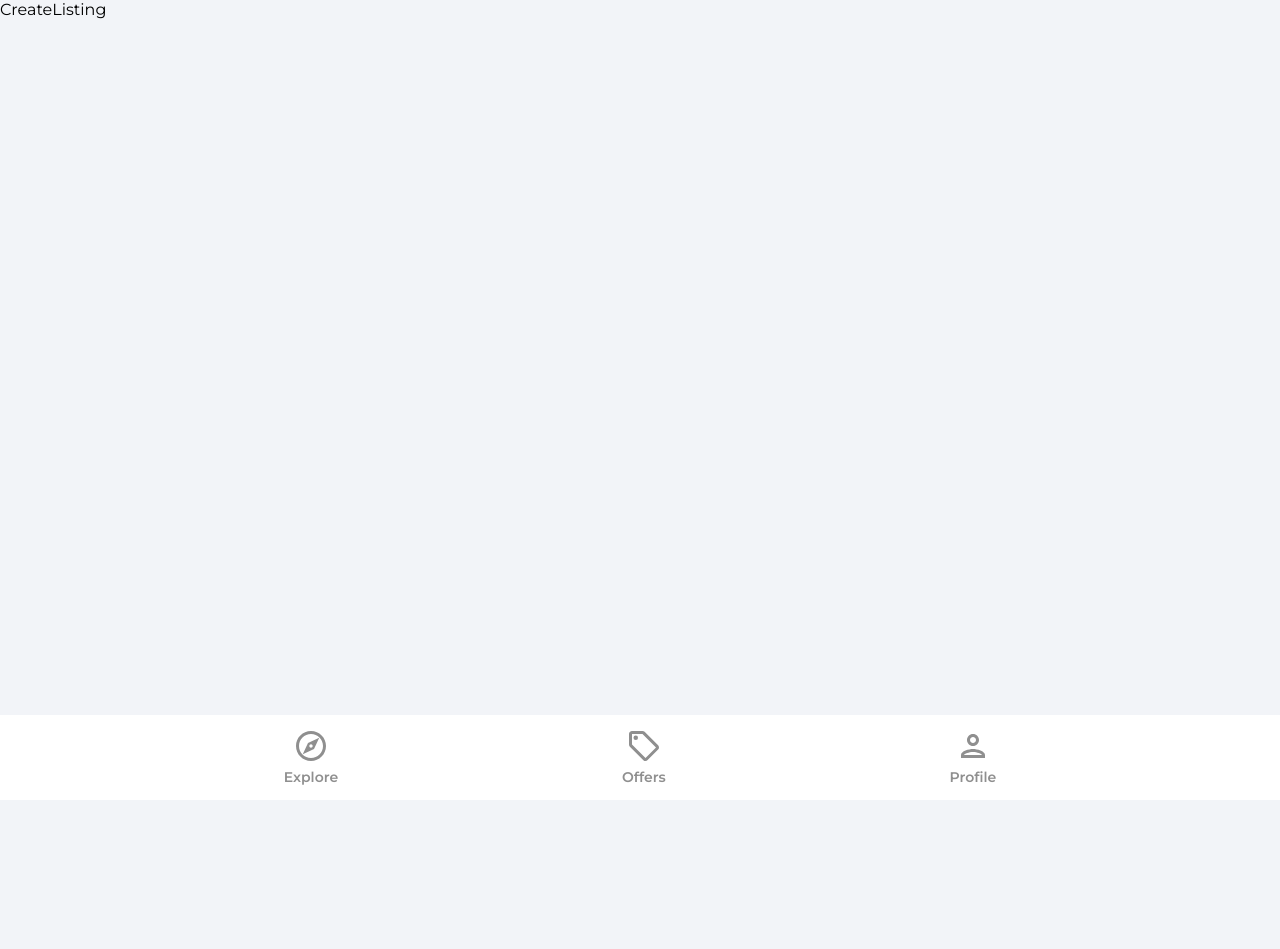
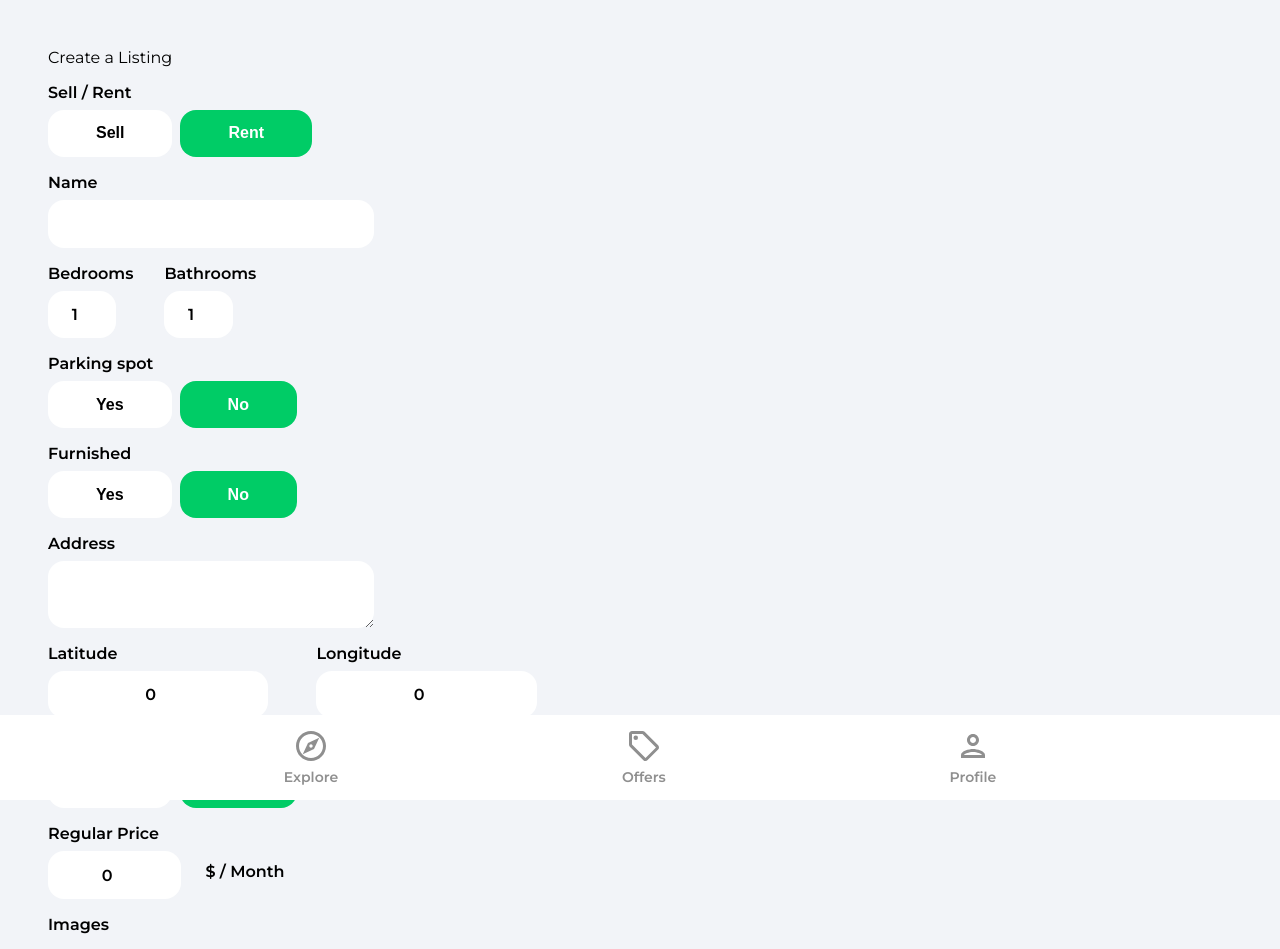
Before and after one commit to IImRan007/House-Marketplace-Firebase-App, a React (Create React App) app: page /create-listing in a window 1280 px wide. Shown: the top 949 px of the page. Before the commit the page ends 800 px from the top, so only its background shows below. Built offline with nearby package versions, Linux system fonts and the light colour scheme; no server answers; sample sign-in values are in the browser's storage.

Commit message:
Create Listing Form

```diff
--- a/src/pages/CreateListing.js
+++ b/src/pages/CreateListing.js
@@ -4,9 +4,11 @@
 import { getAuth, onAuthStateChanged } from "firebase/auth";
 // Components
 import Spinner from "../components/Spinner";
+// Toast
+import { toast } from "react-toastify";
 
 const CreateListing = () => {
-  const [geolocationEnabled, setGeolocationEnabled] = useState(true);
+  const [geolocationEnabled, setGeolocationEnabled] = useState(false);
   const [loading, setLoading] = useState(false);
   const [formData, setFormData] = useState({
     type: "rent",
@@ -23,6 +25,22 @@
     latitude: 0,
     longitude: 0,
   });
+
+  const {
+    type,
+    name,
+    bedrooms,
+    bathrooms,
+    parking,
+    furnished,
+    address,
+    offer,
+    regularPrice,
+    discountedPrice,
+    images,
+    latitude,
+    longitude,
+  } = formData;
 
   const auth = getAuth();
   const navigate = useNavigate();
@@ -45,10 +63,320 @@
     // eslint-disable-next-line
   }, [isMounted]);
 
+  const onMutate = (e) => {
+    let boolean = null;
+
+    if (e.target.value === "true") {
+      boolean = true;
+    }
+
+    if (e.target.value === "false") {
+      boolean = false;
+    }
+
+    // Files/Images
+    if (e.target.files) {
+      setFormData((prevState) => ({
+        ...prevState,
+        images: e.target.files,
+      }));
+    }
+
+    // Text/Boolean/Numbers
+    if (!e.target.files) {
+      setFormData((prevState) => ({
+        ...prevState,
+        [e.target.id]: boolean ?? e.target.value,
+      }));
+    }
+  };
+
+  const handleSubmit = async (e) => {
+    e.preventDefault();
+
+    setLoading(true);
+
+    if (discountedPrice >= regularPrice) {
+      setLoading(false);
+      toast.error("Discounted price needs to be less than regular price");
+      return;
+    }
+
+    if (images.length > 6) {
+      setLoading(false);
+      toast.error("Max 6 images");
+      return;
+    }
+
+    let geolocation = {};
+    let location;
+
+    if (geolocationEnabled) {
+      const response = await fetch(
+        `https://maps.googleapis.com/maps/api/geocode/json?address=${address}&key=${process.env.REACT_APP_GEOCODE_API_KEY}`
+      );
+
+      const data = await response.json();
+
+      geolocation.lat = data.results[0]?.geometry.location.lat ?? 0;
+      geolocation.lng = data.results[0]?.geometry.location.lng ?? 0;
+
+      location =
+        data.status === "ZERO_RESULTS"
+          ? undefined
+          : data.results[0]?.formatted_address;
+
+      if (location === undefined || location.includes("undefined")) {
+        setLoading(false);
+        toast.error("Please enter a correct address");
+        return;
+      }
+    } else {
+      geolocation.lat = latitude;
+      geolocation.lng = longitude;
+    }
+
+    console.log(formData);
+  };
+
   if (loading) {
     return <Spinner />;
   }
 
-  return <div>CreateListing</div>;
+  return (
+    <div className="profile">
+      <header>
+        <p className="pageheader">Create a Listing</p>
+      </header>
+      <main>
+        <form onSubmit={handleSubmit}>
+          <label className="formLabel">Sell / Rent</label>
+          <div className="formButtons">
+            <button
+              type="button"
+              className={type === "sale" ? "formButtonActive" : "formButton"}
+              id="type"
+              value="sale"
+              onClick={onMutate}
+            >
+              Sell
+            </button>
+            <button
+              type="button"
+              className={type === "rent" ? "formButtonActive" : "formButton"}
+              id="type"
+              value="rent"
+              onClick={onMutate}
+            >
+              Rent
+            </button>
+          </div>
+
+          <label className="formLabel">Name</label>
+          <input
+            className="formInputName"
+            type="text"
+            id="name"
+            value={name}
+            onChange={onMutate}
+            maxLength="32"
+            minLength="10"
+            required
+          />
+
+          <div className="formRooms flex">
+            <div>
+              <label className="formLabel">Bedrooms</label>
+              <input
+                className="formInputSmall"
+                type="number"
+                id="bedrooms"
+                value={bedrooms}
+                onChange={onMutate}
+                min="1"
+                max="50"
+                required
+              />
+            </div>
+            <div>
+              <label className="formLabel">Bathrooms</label>
+              <input
+                className="formInputSmall"
+                type="number"
+                id="bathrooms"
+                value={bathrooms}
+                onChange={onMutate}
+                min="1"
+                max="50"
+                required
+              />
+            </div>
+          </div>
+
+          <label className="formLabel">Parking spot</label>
+          <div className="formButtons">
+            <button
+              className={parking ? "formButtonActive" : "formButton"}
+              type="button"
+              id="parking"
+              value={true}
+              onClick={onMutate}
+              min="1"
+              max="50"
+            >
+              Yes
+            </button>
+            <button
+              className={
+                !parking && parking !== null ? "formButtonActive" : "formButton"
+              }
+              type="button"
+              id="parking"
+              value={false}
+              onClick={onMutate}
+            >
+              No
+            </button>
+          </div>
+
+          <label className="formLabel">Furnished</label>
+          <div className="formButtons">
+            <button
+              className={furnished ? "formButtonActive" : "formButton"}
+              type="button"
+              id="furnished"
+              value={true}
+              onClick={onMutate}
+            >
+              Yes
+            </button>
+            <button
+              className={
+                !furnished && furnished !== null
+                  ? "formButtonActive"
+                  : "formButton"
+              }
+              type="button"
+              id="furnished"
+              value={false}
+              onClick={onMutate}
+            >
+              No
+            </button>
+          </div>
+
+          <label className="formLabel">Address</label>
+          <textarea
+            className="formInputAddress"
+            type="text"
+            id="address"
+            value={address}
+            onChange={onMutate}
+            required
+          />
+
+          {!geolocationEnabled && (
+            <div className="formLatLng flex">
+              <div>
+                <label className="formLabel">Latitude</label>
+                <input
+                  className="formInputSmall"
+                  type="number"
+                  id="latitude"
+                  value={latitude}
+                  onChange={onMutate}
+                  required
+                />
+              </div>
+              <div>
+                <label className="formLabel">Longitude</label>
+                <input
+                  className="formInputSmall"
+                  type="number"
+                  id="longitude"
+                  value={longitude}
+                  onChange={onMutate}
+                  required
+                />
+              </div>
+            </div>
+          )}
+
+          <label className="formLabel">Offer</label>
+          <div className="formButtons">
+            <button
+              className={offer ? "formButtonActive" : "formButton"}
+              type="button"
+              id="offer"
+              value={true}
+              onClick={onMutate}
+            >
+              Yes
+            </button>
+            <button
+              className={
+                !offer && offer !== null ? "formButtonActive" : "formButton"
+              }
+              type="button"
+              id="offer"
+              value={false}
+              onClick={onMutate}
+            >
+              No
+            </button>
+          </div>
+
+          <label className="formLabel">Regular Price</label>
+          <div className="formPriceDiv">
+            <input
+              className="formInputSmall"
+              type="number"
+              id="regularPrice"
+              value={regularPrice}
+              onChange={onMutate}
+              min="50"
+              max="750000000"
+              required
+            />
+            {type === "rent" && <p className="formPriceText">$ / Month</p>}
+          </div>
+
+          {offer && (
+            <>
+              <label className="formLabel">Discounted Price</label>
+              <input
+                className="formInputSmall"
+                type="number"
+                id="discountedPrice"
+                value={discountedPrice}
+                onChange={onMutate}
+                min="50"
+                max="750000000"
+                required={offer}
+              />
+            </>
+          )}
+
+          <label className="formLabel">Images</label>
+          <p className="imagesInfo">
+            The first image will be the cover (max 6).
+          </p>
+          <input
+            className="formInputFile"
+            type="file"
+            id="images"
+            onChange={onMutate}
+            max="6"
+            accept=".jpg,.png,.jpeg"
+            multiple
+            required
+          />
+          <button type="submit" className="primaryButton createListingButton">
+            Create Listing
+          </button>
+        </form>
+      </main>
+    </div>
+  );
 };
 export default CreateListing;
```
Also changed, not shown: 1 other file (tests, documents, lock files or other folders).
